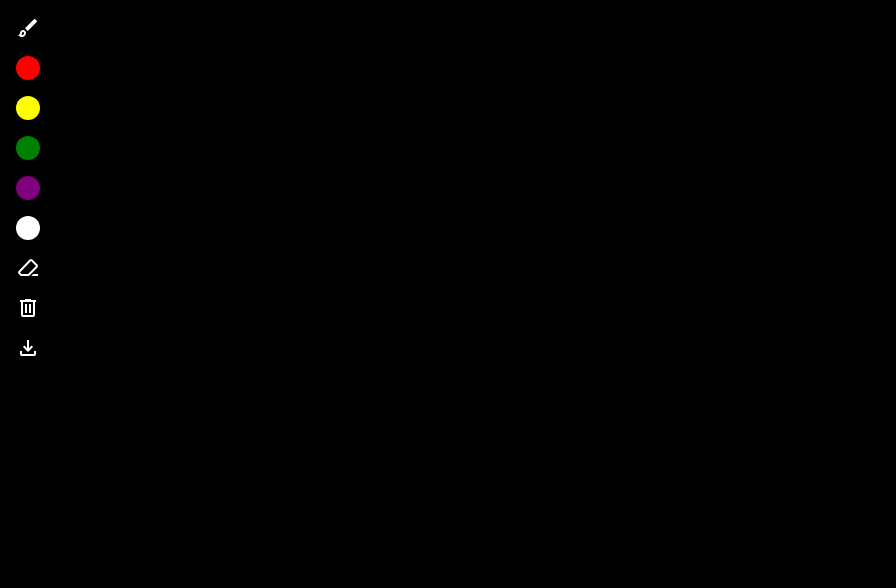
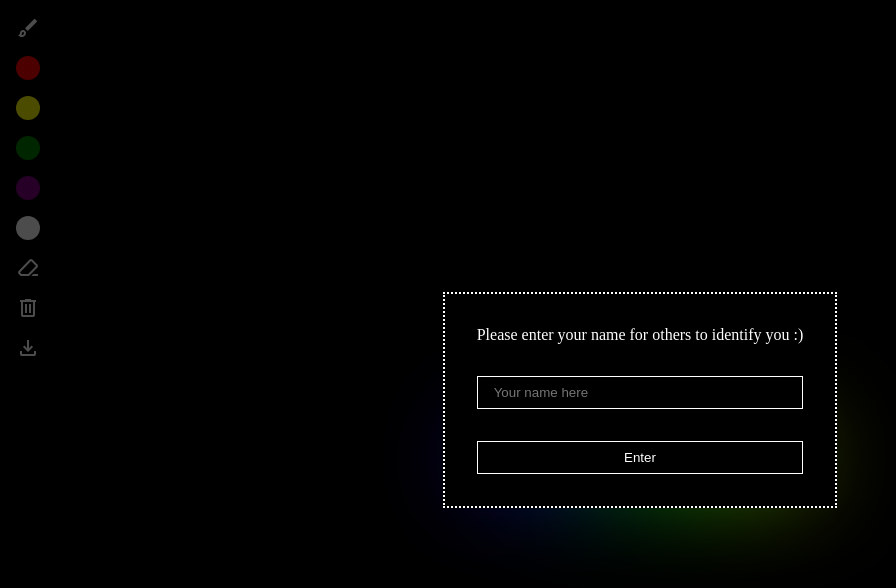
Before and after one commit to eissafaheem/draw-together-react, a React (Create React App) app: page /room/1 in a window 1280 px wide. Shown: the top 588 px of the page, without its empty margins (0-896 px from the left). Built offline with nearby package versions, Linux system fonts and the light colour scheme; no server answers.

Commit message:
Feat: added user details modal

```diff
--- /dev/null
+++ b/src/app/components/userDetailsModal/UserDetailsModal.hook.ts
@@ -0,0 +1,27 @@
+import { useNavigate } from "react-router-dom";
+import { UserDetailsModalProps } from "./UserDetailsModal";
+import { ROUTES } from "../../App.routing";
+
+const useUserDetailsModalHook = (props: UserDetailsModalProps) =>{
+
+    const {
+        setUserDetails,
+        setIsModalVisible
+    } = props;
+
+    function onInputChange(event: any){
+        setUserDetails(event.target.value);
+    }
+
+    function onSubmit(event: any){
+        event.preventDefault();
+        setIsModalVisible(false);
+    }
+
+    return {
+        onInputChange,
+        onSubmit
+    }
+}
+
+export default useUserDetailsModalHook;
--- /dev/null
+++ b/src/app/components/userDetailsModal/UserDetailsModal.module.css
@@ -0,0 +1,19 @@
+.modal-container{
+    background-color: rgba(0, 0, 0, 0.7);
+    height: 100vh;
+    width: 100vw;
+    position: fixed;
+    z-index: 3;
+    display: flex;
+    align-items: center;
+    justify-content: center;
+}
+
+.modal{
+    display: flex;
+    flex-direction: column;
+    gap: 2rem;
+    background-color: black;
+    border: 2px dotted white;
+    padding: 2rem;
+}
--- /dev/null
+++ b/src/app/components/userDetailsModal/UserDetailsModal.tsx
@@ -0,0 +1,30 @@
+import React from 'react'
+import UserDetailsModalStyles from './UserDetailsModal.module.css'
+import Input from '../input/Input'
+import Button from '../button/Button'
+import useUserDetailsModalHook from './UserDetailsModal.hook'
+
+export type UserDetailsModalProps = {
+    setUserDetails: React.Dispatch<React.SetStateAction<string>>,
+    setIsModalVisible: React.Dispatch<React.SetStateAction<boolean>>
+}
+
+function UserDetailsModal(props: UserDetailsModalProps) {
+
+    const {
+        onInputChange,
+        onSubmit
+    } = useUserDetailsModalHook(props);
+
+    return (
+        <div className={UserDetailsModalStyles['modal-container']}>
+            <form className={UserDetailsModalStyles["modal"]}>
+                <label >Please enter your name for others to identify you :&#41;</label>
+                <Input onChange={(event: any)=>{onInputChange(event)}} placeholder='Your name here' />
+                <Button onClick={(event:any)=>onSubmit(event)} text='Enter' type='primary' />
+            </form>
+        </div>
+    )
+}
+
+export default UserDetailsModal
--- a/src/app/screens/Room/Room.hook.ts
+++ b/src/app/screens/Room/Room.hook.ts
@@ -1,11 +1,14 @@
 import { useEffect, useRef, useState } from 'react';
 import { useNavigate, useParams } from 'react-router-dom'
 import { useSocketContext } from '../../context/SocketProvider';
+import { truncate } from 'fs/promises';
 
 const useRoomHook = () => {
     const { roomId } = useParams();
     const [isDrawing, setIsDrawing] = useState(false)
+    const [isModalVisible, setIsModalVisible] = useState(true)
     const [color, setColor] = useState("white")
+    const [myName, setMyName] = useState("User")
     const canvasRef = useRef<HTMLCanvasElement>(null);
     const contextRef = useRef<CanvasRenderingContext2D | null>(null);
     const socket = useSocketContext();
@@ -129,6 +132,10 @@ const useRoomHook = () => {
         finishDrawing,
         mouseMove,
         setColor,
+        setMyName,
+        isModalVisible,
+        setIsModalVisible,
+        myName
     };
 }
 
--- a/src/app/screens/Room/Room.tsx
+++ b/src/app/screens/Room/Room.tsx
@@ -2,6 +2,7 @@ import React from 'react'
 import useRoomHook from './Room.hook'
 import RoomStyles from './Room.module.css'
 import Tools from './tools/Tools';
+import UserDetailsModal from '../../components/userDetailsModal/UserDetailsModal';
 
 function Room() {
 
@@ -10,20 +11,28 @@ function Room() {
     startDrawing,
     finishDrawing,
     mouseMove,
-    setColor
+    setColor,
+    setMyName,
+    isModalVisible,
+    setIsModalVisible,
+    myName
   } = useRoomHook();
 
   return (
     <div className={RoomStyles['room-container']}>
+      {
+        isModalVisible &&
+        <UserDetailsModal setUserDetails={setMyName} setIsModalVisible={setIsModalVisible} />
+      }
       <Tools setValue={setColor} canvasRef={canvasRef} />
-      <canvas className={RoomStyles['canvas']} onMouseDown={(event)=>startDrawing(event.nativeEvent.offsetX,event.nativeEvent.offsetY)}
-        onMouseUp={()=>finishDrawing()}
-        onMouseMove={(event)=>mouseMove(
+      <canvas className={RoomStyles['canvas']} onMouseDown={(event) => startDrawing(event.nativeEvent.offsetX, event.nativeEvent.offsetY)}
+        onMouseUp={() => finishDrawing()}
+        onMouseMove={(event) => mouseMove(
           event.clientX,
           event.clientY,
           event.nativeEvent.offsetX,
           event.nativeEvent.offsetY
-          )}
+        )}
         ref={canvasRef}>
       </canvas>
     </div>
```
